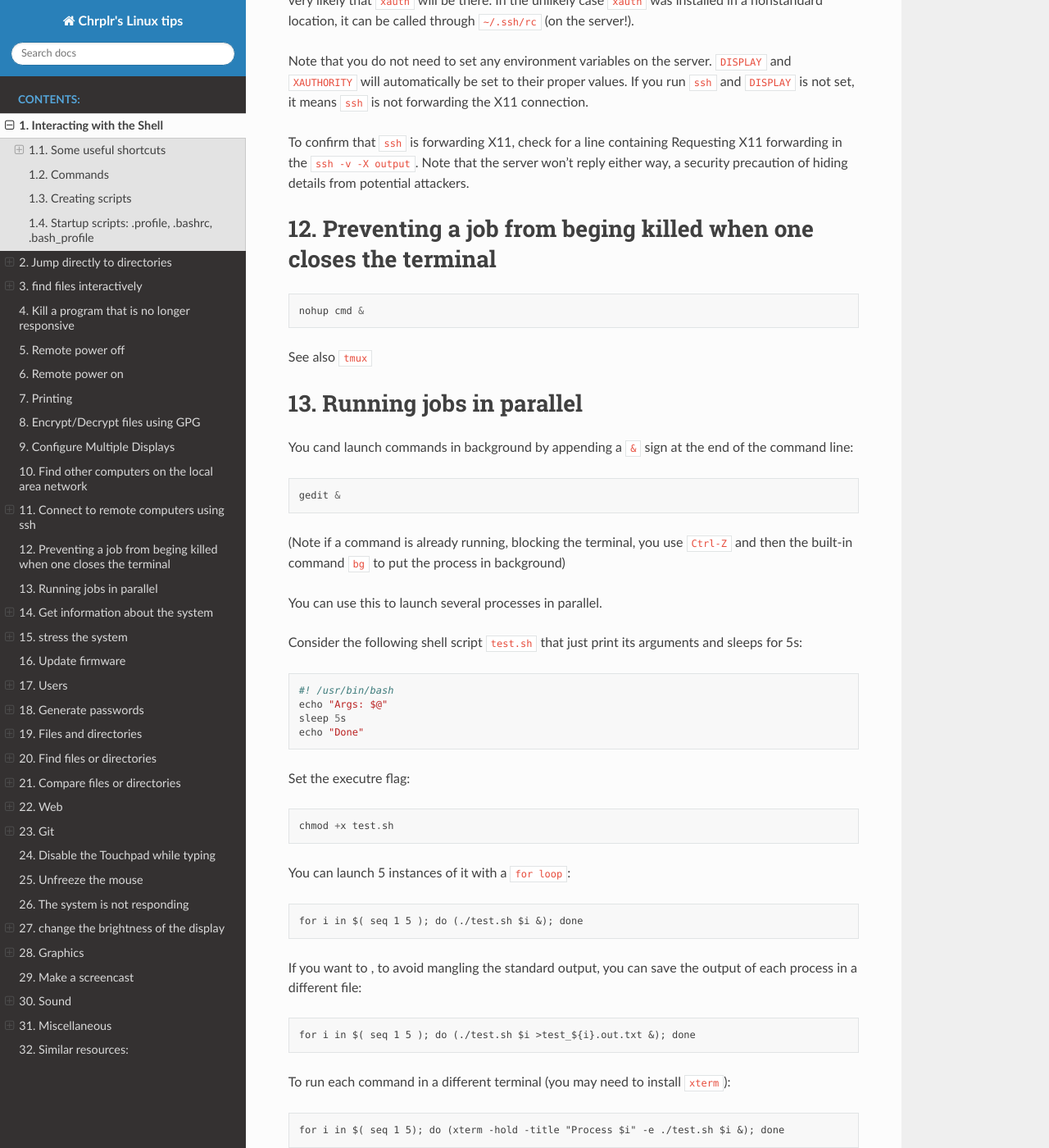
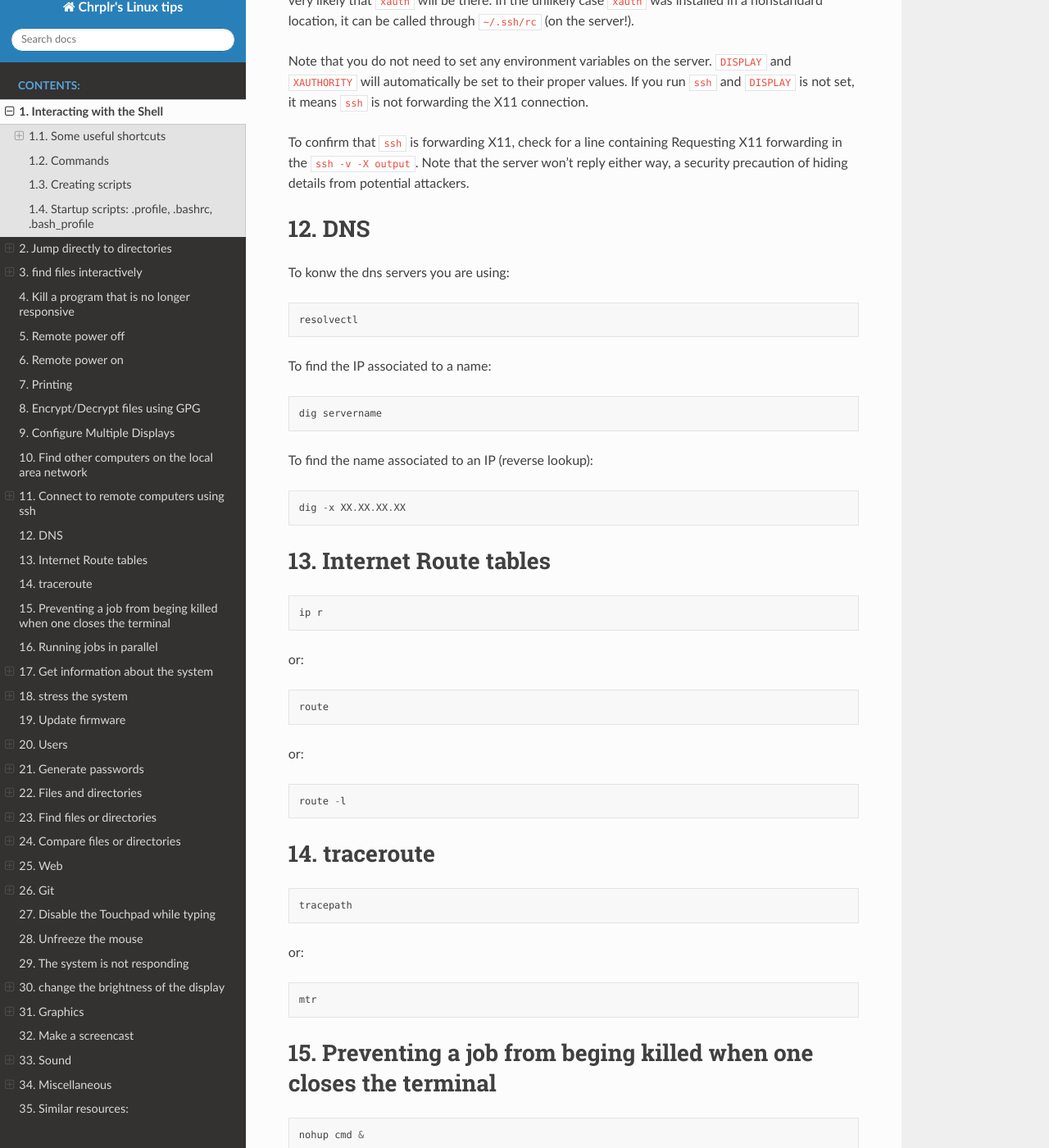
Before and after one commit to chrplr/linux-tips, a Sphinx documentation site: the page built from docs/linux_howto.rst, in a window 1280 px wide and 1400 px high, scrolled down 14047 px. Shown: the whole window at 82% size. Built offline with Sphinx 7.4.7 and the Read the Docs theme 3.1.0, drawn with Linux system fonts in a browser that asks for light colours; some of the changed text lies outside the part shown.

Commit message:
added resolvectl

```diff
--- a/docs/linux_howto.rst
+++ b/docs/linux_howto.rst
@@ -719,6 +719,50 @@ won’t reply either way, a security precaution of hiding details from
 potential attackers.
 
 
+
+
+
+DNS
+---
+
+To konw the dns servers you are using::
+
+    resolvectl
+
+
+To find the IP associated to a name::
+
+   dig servername
+
+To find the name associated to an IP (reverse lookup)::
+
+  dig -x XX.XX.XX.XX
+
+Internet Route tables
+---------------------
+
+::
+
+   ip r
+
+or::
+
+   route
+
+or::
+
+    route -l
+
+traceroute
+----------
+
+::
+
+   tracepath
+
+or::
+
+   mtr
 
 Preventing a job from beging killed when one closes the terminal
 ----------------------------------------------------------------
```
